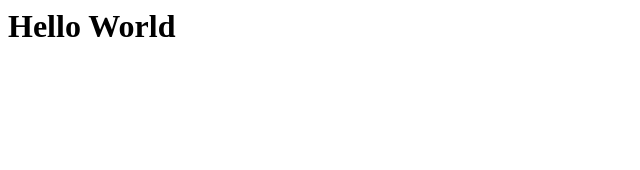
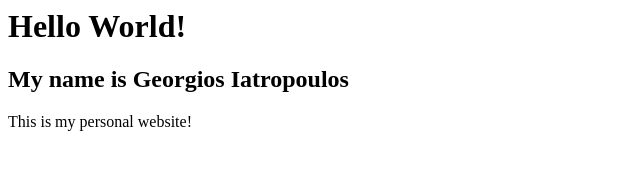
Before and after one commit to ixthy/ixthy.github.io, a plain HTML site: page index.html in a window 1280 px wide. Shown: the whole page, without its empty margins (0-640 px from the left). Drawn offline with Linux system fonts and the light colour scheme.

Commit message:
Update index.html

```diff
--- a/index.html
+++ b/index.html
@@ -1,3 +1,10 @@
 <h1>
-  Hello World
+  Hello World!
 </h1>
+<h2>
+  My name is Georgios Iatropoulos
+</h2>
+
+<body>
+  This is my personal website!
+</body>
```
